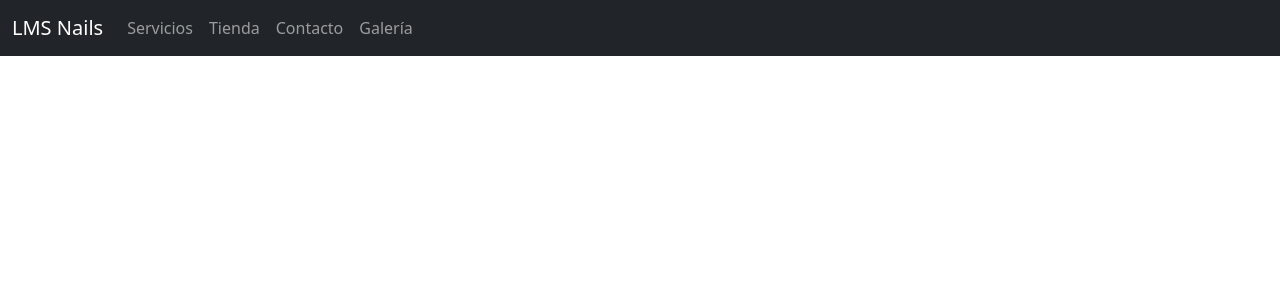
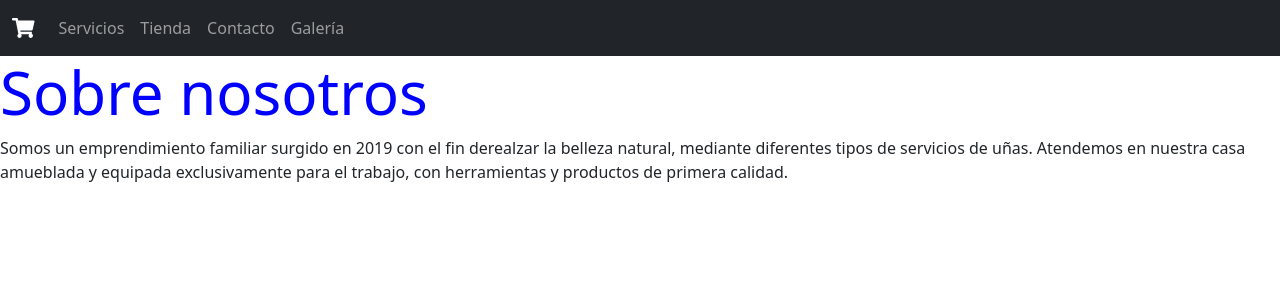
Before and after one commit to FranGLeone/LMSnailsReact, a React (Create React App) app: page / in a window 1280 px wide. Shown: the top 300 px of the page. Built offline with nearby package versions, Linux system fonts and the light colour scheme.

Commit message:
Desafio crea tu landing

```diff
--- a/package.json
+++ b/package.json
@@ -3,10 +3,16 @@
   "version": "0.1.0",
   "private": true,
   "dependencies": {
+    "@fortawesome/fontawesome-svg-core": "^1.2.36",
+    "@fortawesome/free-brands-svg-icons": "^5.15.4",
+    "@fortawesome/free-regular-svg-icons": "^5.15.4",
+    "@fortawesome/free-solid-svg-icons": "^5.15.4",
+    "@fortawesome/react-fontawesome": "^0.1.16",
     "@testing-library/jest-dom": "^5.14.1",
     "@testing-library/react": "^11.2.7",
     "@testing-library/user-event": "^12.8.3",
     "bootstrap": "^5.1.3",
+    "font-awesome": "^4.7.0",
     "react": "^17.0.2",
     "react-dom": "^17.0.2",
     "react-scripts": "4.0.3",
--- a/src/App.js
+++ b/src/App.js
@@ -1,13 +1,17 @@
-import logo from './logo.svg';
+
 import './App.css';
+import Texto from './components/itemListContainer'
 import Navbar from './components/navbar'
 import 'bootstrap/dist/css/bootstrap.min.css';
+import 'font-awesome/css/font-awesome.min.css';
 
 
 function App() {
   return (
     <>
-    {Navbar()}
+    <Navbar/>
+    <Texto/>
+
     </>
   );
 }
--- /dev/null
+++ b/src/components/cartWidget.js
@@ -0,0 +1,14 @@
+import {FontAwesomeIcon} from '@fortawesome/react-fontawesome'
+import {faShoppingCart} from '@fortawesome/free-solid-svg-icons'
+
+function Logo(){
+    return(
+        <>
+        <FontAwesomeIcon icon={faShoppingCart}/>
+        </>)
+
+}
+
+
+
+export default Logo;
--- /dev/null
+++ b/src/components/itemListContainer.js
@@ -0,0 +1,14 @@
+
+
+function Texto(){
+    return(
+        <>
+        <div>
+            <h1 style={{color: "blue", fontSize:"60px"}}>Sobre nosotros</h1>
+            Somos un emprendimiento familiar surgido en 2019 con el fin derealzar la belleza natural, mediante diferentes tipos de servicios de uñas. Atendemos en nuestra casa amueblada y equipada exclusivamente para el trabajo, con herramientas y productos de primera calidad.
+        </div>
+        </>
+    )
+}
+
+export default Texto;
--- a/src/components/navbar.js
+++ b/src/components/navbar.js
@@ -1,11 +1,13 @@
 import 'bootstrap/dist/css/bootstrap.min.css';
+import Logo from './cartWidget.js';
 
 function Navbar(){
     return(
         <>
             <nav class="navbar navbar-expand-lg navbar navbar-dark bg-dark">
                 <div class="container-fluid">
-                    <a class="navbar-brand" href="#">LMS Nails</a>
+                    <a class="navbar-brand" href="#">
+                        <Logo/></a>
                     <button class="navbar-toggler" type="button" data-bs-toggle="collapse" data-bs-target="#navbarNav" aria-controls="navbarNav" aria-expanded="false" aria-label="Toggle navigation">
                     <span class="navbar-toggler-icon"></span>
                     </button>
```
Also changed, not shown: 1 other file (tests, documents, lock files or other folders).
